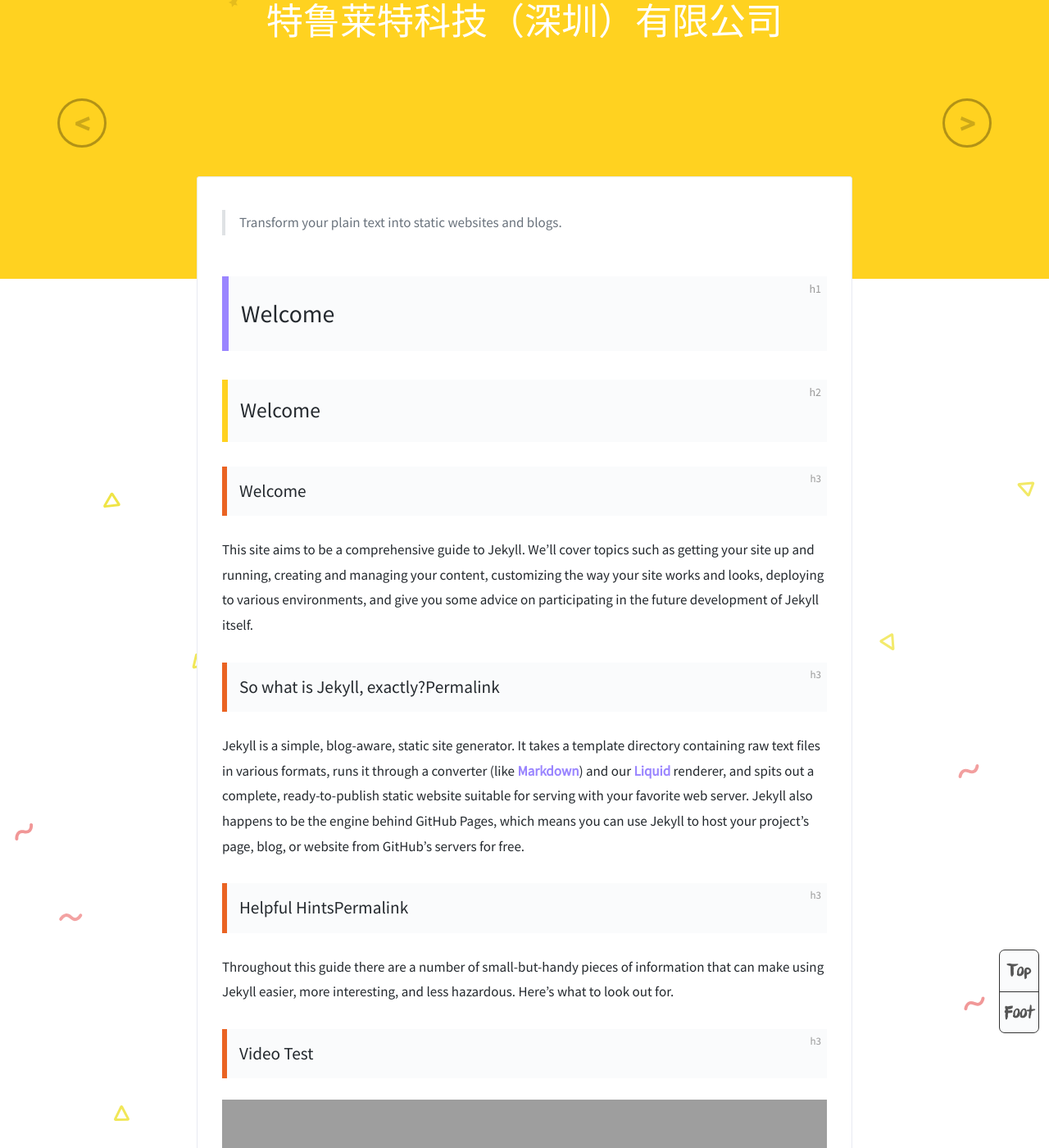
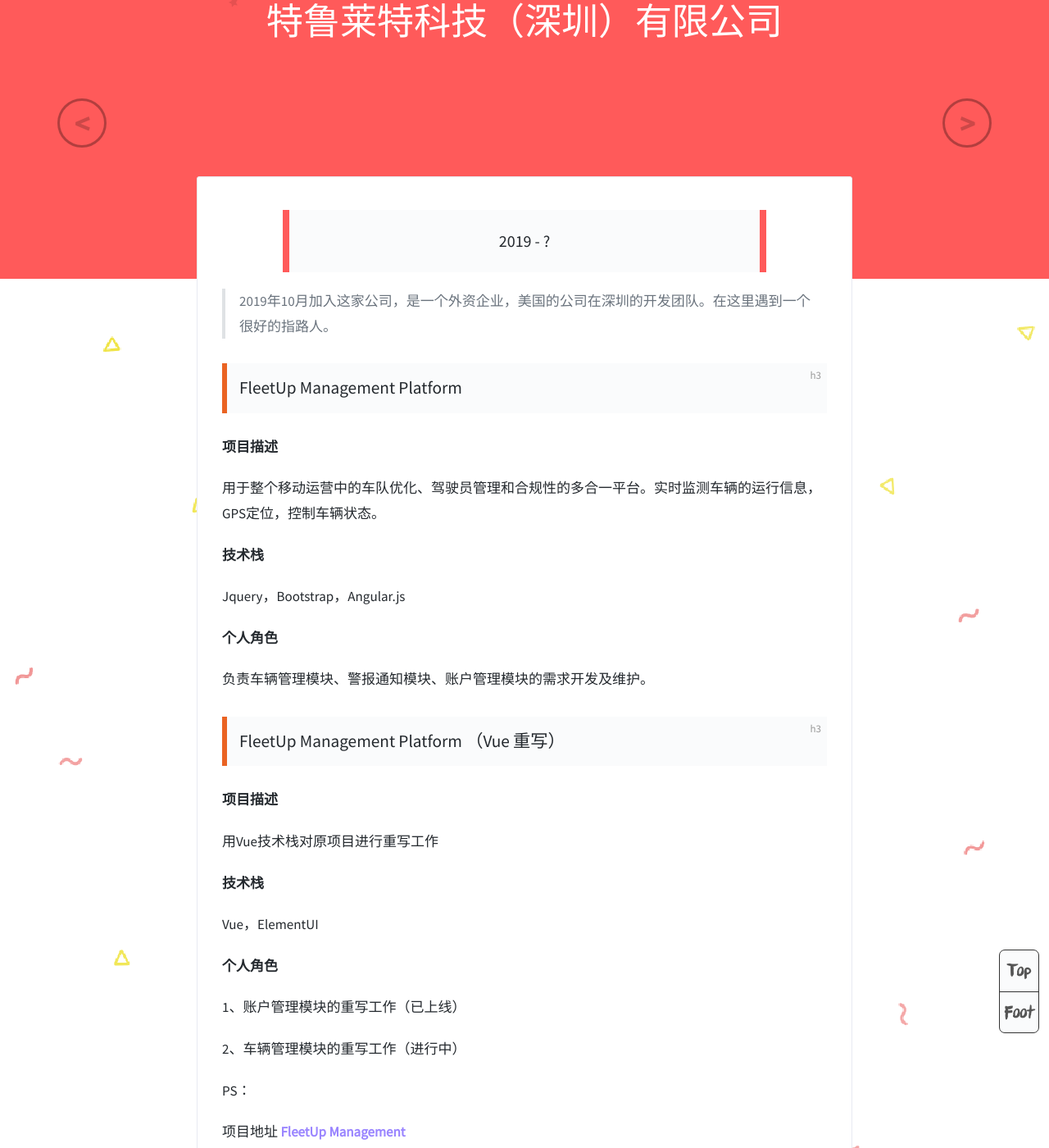
Before and after one commit to miss1/miss1.github.io, a Jekyll site: the page built from _posts/2019-10-01-fleetup.md, in a window 1280 px wide and 1400 px high, scrolled down 285 px. Shown: the whole window at 82% size. Built offline with Jekyll 4.4.1, drawn with Linux system fonts in a browser that asks for light colours; comment, search, counter and statistics services are not loaded; grey boxes are pictures that could not be loaded.

Commit message:
update blog web

```diff
--- a/_config.yml
+++ b/_config.yml
@@ -47,8 +47,8 @@
   HappyWeatherAndroid: ['https://github.com/miss1/HappyWeather', '毕业设计安卓原生']
 
 # Share : weibo, qq, wechat, tencent, douban, qzone, linkedin, diandian, facebook, twitter, google
-social-share: true
-social-share-items: ['qq', 'wechat', 'weibo', 'twitter', 'facebook']
+# social-share: true
+# social-share-items: ['qq', 'wechat', 'weibo', 'twitter', 'facebook']
 
 # 百度统计 在baidu-url里填写自己相关的url代码
 baidu: true
--- a/_posts/2019-10-01-fleetup.md
+++ b/_posts/2019-10-01-fleetup.md
@@ -2,28 +2,46 @@
 layout: post
 title: "特鲁莱特科技（深圳）有限公司"
 dateStart:   2019-10-01 08:30:00 +0800
-color: rgb(255,210,32)
+color: rgb(255,90,90)
 cover: 'http://on2171g4d.bkt.clouddn.com/jekyll-banner.png'
+cover: '../assets/test.png'
+subtitle: '2019 - ?'
 ---
 
-> Transform your plain text into static websites and blogs.
+> 2019年10月加入这家公司，是一个外资企业，美国的公司在深圳的开发团队。在这里遇到一个很好的指路人。
 
-# Welcome
+### FleetUp Management Platform
 
-## Welcome
+**项目描述**
 
-### Welcome
+用于整个移动运营中的车队优化、驾驶员管理和合规性的多合一平台。实时监测车辆的运行信息，GPS定位，控制车辆状态。
 
-This site aims to be a comprehensive guide to Jekyll. We’ll cover topics such as getting your site up and running, creating and managing your content, customizing the way your site works and looks, deploying to various environments, and give you some advice on participating in the future development of Jekyll itself.
+**技术栈**
 
-### So what is Jekyll, exactly?Permalink
+Jquery，Bootstrap，Angular.js
 
-Jekyll is a simple, blog-aware, static site generator. It takes a template directory containing raw text files in various formats, runs it through a converter (like [Markdown](https://daringfireball.net/projects/markdown/)) and our [Liquid](https://github.com/Shopify/liquid/wiki) renderer, and spits out a complete, ready-to-publish static website suitable for serving with your favorite web server. Jekyll also happens to be the engine behind GitHub Pages, which means you can use Jekyll to host your project’s page, blog, or website from GitHub’s servers for free.
+**个人角色**
 
-### Helpful HintsPermalink
+负责车辆管理模块、警报通知模块、账户管理模块的需求开发及维护。
 
-Throughout this guide there are a number of small-but-handy pieces of information that can make using Jekyll easier, more interesting, and less hazardous. Here’s what to look out for.
+### FleetUp Management Platform （Vue 重写）
 
-### Video Test
+**项目描述**
 
-<iframe type="text/html" width="100%" height="385" src="http://www.youtube.com/embed/gfmjMWjn-Xg" frameborder="0"></iframe>
+用Vue技术栈对原项目进行重写工作
+
+**技术栈**
+
+Vue，ElementUI
+
+**个人角色**
+
+1、账户管理模块的重写工作（已上线）
+
+2、车辆管理模块的重写工作（进行中）
+
+PS：
+
+项目地址 [FleetUp Management](https://online.fleetuptrace.com/login.html)
+
+公司官网 [FleetUp](https://fleetup.com/)
```
Also changed, not shown: _posts/2013-09-01-school.markdown (+2 -20 lines), _posts/2016-12-01-hainan.markdown (+32 -15 lines), _posts/2018-07-20-strange-university.md (+30 -11 lines).
